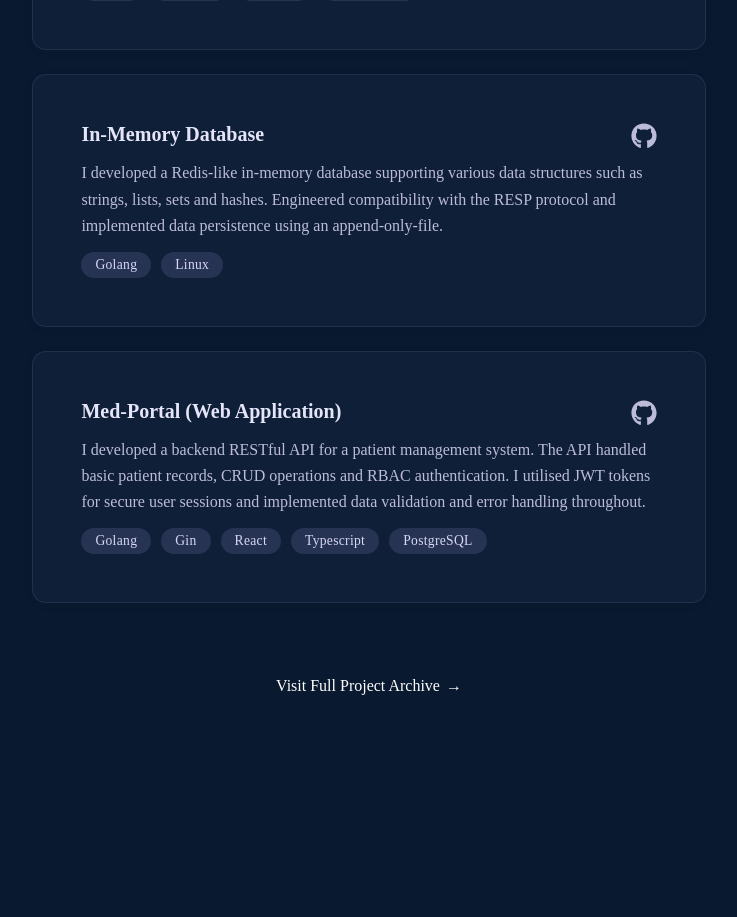
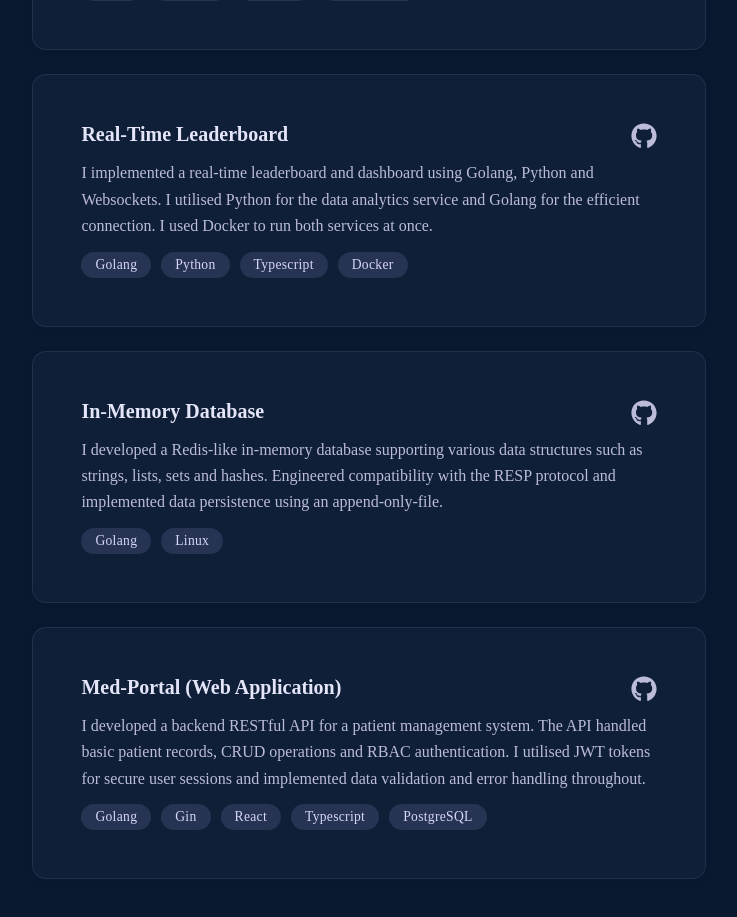
Before and after one commit to alyosha-bar/portfoliov2, a React (Vite) app in the folder portfolio/: page / in a window 1280 px wide. Shown: the part 2100-3017 px from the top of the page, without its empty margins (495-1232 px from the left). Built offline with nearby package versions, Linux system fonts and the light colour scheme; no server answers; a web font is replaced by a local one.

Commit message:
new project

```diff
--- a/portfolio/src/components/Projects.jsx
+++ b/portfolio/src/components/Projects.jsx
@@ -38,10 +38,17 @@ const Projects = () => {
     // },
     {
         id: 2,
+        title: "Real-Time Leaderboard",
+        description: "I implemented a real-time leaderboard and dashboard using Golang, Python and Websockets. I utilised Python for the data analytics service and Golang for the efficient connection. I used Docker to run both services at once.",
+        techstack: ["Golang", "Python", "Typescript", "Docker"],
+        link: "https://github.com/alyosha-bar/real-time-leaderboard"
+    },
+    {
+        id: 3,
         title: "In-Memory Database",
         description: "I developed a Redis-like in-memory database supporting various data structures such as strings, lists, sets and hashes. Engineered compatibility with the RESP protocol and implemented data persistence using an append-only-file.",
         techstack: ["Golang", "Linux",],
-        link: ""
+        link: "https://github.com/alyosha-bar/in-memory-chat"
     },
     // {
     //     id: 3,
@@ -51,11 +58,11 @@ const Projects = () => {
     //     link: "https://github.qmul.ac.uk/ec22468/ecs506"
     // }
     {
-        id: 3,
+        id: 4,
         title: "Med-Portal (Web Application)",
         description: "I developed a backend RESTful API for a patient management system. The API handled basic patient records, CRUD operations and RBAC authentication. I utilised JWT tokens for secure user sessions and implemented data validation and error handling throughout.",
         techstack: ["Golang", "Gin", "React", "Typescript", "PostgreSQL"],
-        link: ""
+        link: "https://github.com/alyosha-bar/medPortal"
     },
 
 ]
--- a/portfolio/src/styles/projects.css
+++ b/portfolio/src/styles/projects.css
@@ -141,7 +141,7 @@
 }
 
 .full-archive-link::after {
-  content: "→";                      /* arrow symbol */
+  content: "→";
   display: inline-block;
   transition: transform 0.3s ease;
 }
@@ -149,12 +149,12 @@
 /* Hover + focus styles */
 .full-archive-link:hover,
 .full-archive-link:focus {
-  color: #005bb5;                    /* slightly darker blue */
+  color: #005bb5;
 }
 
 .full-archive-link:hover::after,
 .full-archive-link:focus::after {
-  transform: translateX(4px);        /* slide arrow right */
+  transform: translateX(4px);
 }
 
 /* Optional underline effect on hover */
```
